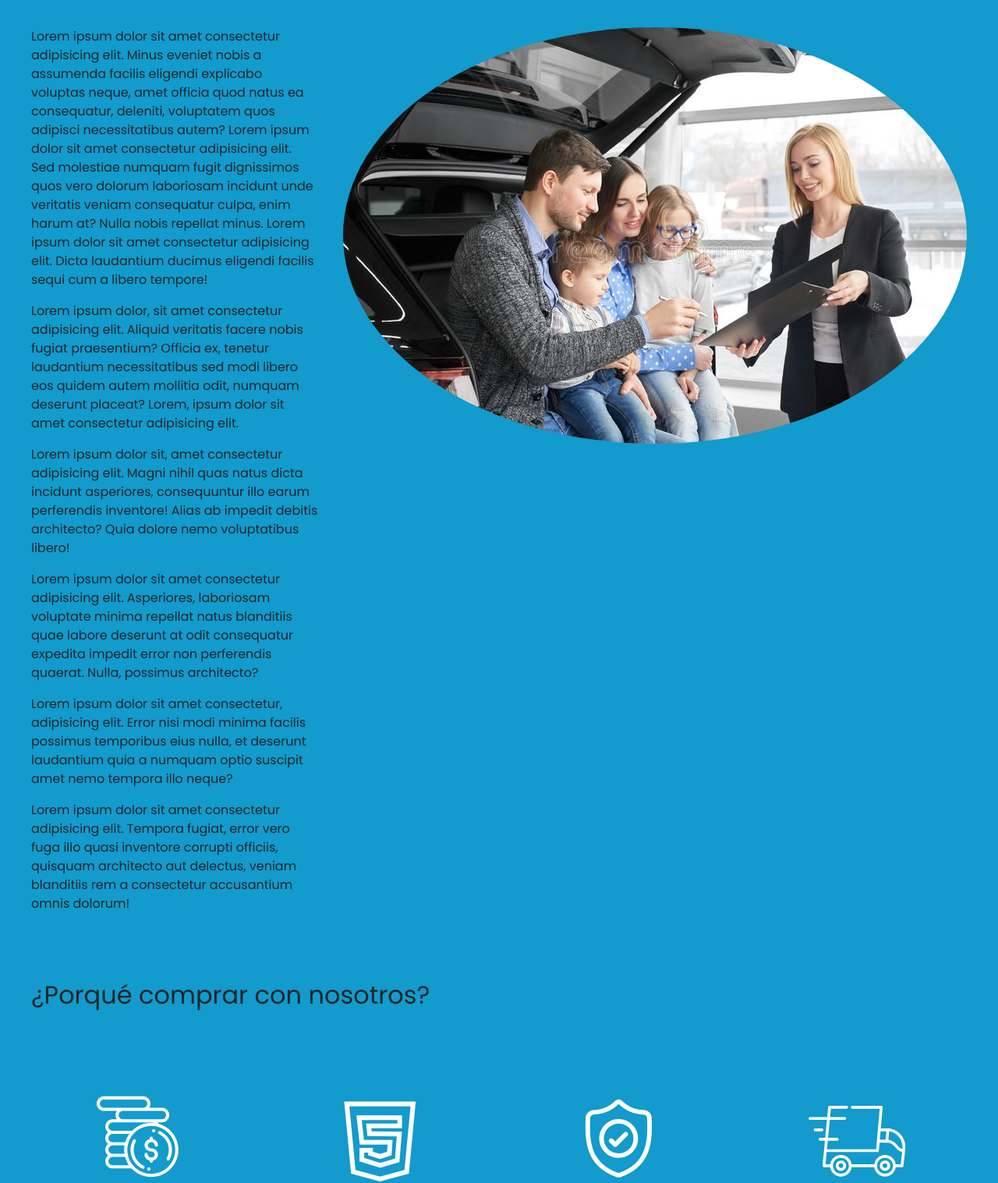
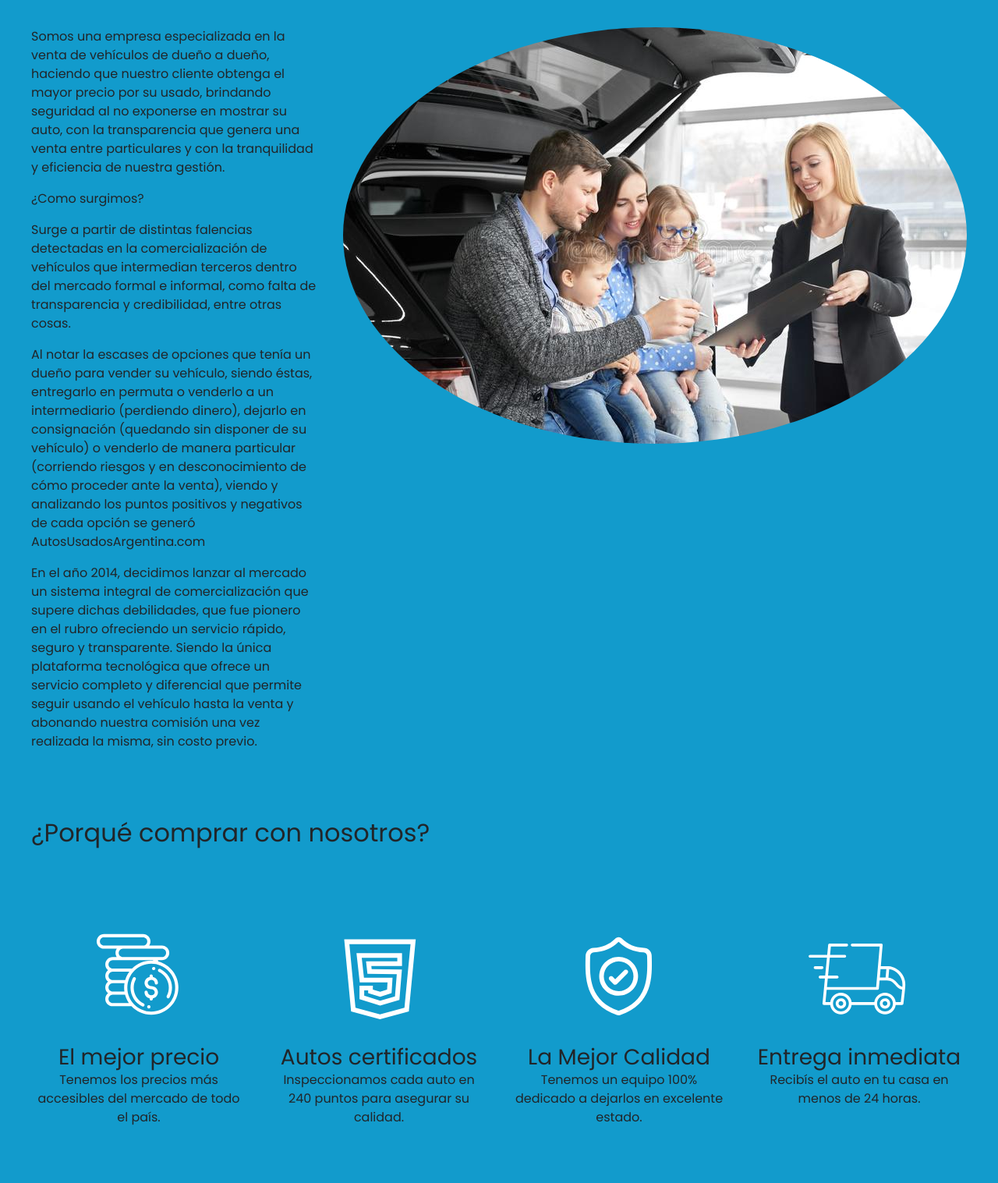
Before and after one commit to TomyMontenegro99/PFMontenegro, a website: page paginas/nosotros.html in a window 1280 px wide. Shown: the part 401-1918 px from the top of the page at 78% size. Drawn offline with nearby package versions, Linux system fonts and the light colour scheme; files whose address does not match are found by name.

Commit message:
se agrego texto real a la pagina nosotros y se arreglaron problemas con el responsive mobile

```diff
--- a/paginas/nosotros.html
+++ b/paginas/nosotros.html
@@ -31,12 +31,11 @@
         <h1>Sobre nosotros</h1>
         <div class="nosotros">
             <div class = "nosotros__contenido">
-                <p>Lorem ipsum dolor sit amet consectetur adipisicing elit. Minus eveniet nobis a assumenda facilis eligendi explicabo voluptas neque, amet officia quod natus ea consequatur, deleniti, voluptatem quos adipisci necessitatibus autem? Lorem ipsum dolor sit amet consectetur adipisicing elit. Sed molestiae numquam fugit dignissimos quos vero dolorum laboriosam incidunt unde veritatis veniam consequatur culpa, enim harum at? Nulla nobis repellat minus. Lorem ipsum dolor sit amet consectetur adipisicing elit. Dicta laudantium ducimus eligendi facilis sequi cum a libero tempore!</p>
-                <p>Lorem ipsum dolor, sit amet consectetur adipisicing elit. Aliquid veritatis facere nobis fugiat praesentium? Officia ex, tenetur laudantium necessitatibus sed modi libero eos quidem autem mollitia odit, numquam deserunt placeat? Lorem, ipsum dolor sit amet consectetur adipisicing elit.</p>
-                <p>Lorem ipsum dolor sit, amet consectetur adipisicing elit. Magni nihil quas natus dicta incidunt asperiores, consequuntur illo earum perferendis inventore! Alias ab impedit debitis architecto? Quia dolore nemo voluptatibus libero!</p>
-                <p>Lorem ipsum dolor sit amet consectetur adipisicing elit. Asperiores, laboriosam voluptate minima repellat natus blanditiis quae labore deserunt at odit consequatur expedita impedit error non perferendis quaerat. Nulla, possimus architecto?</p>
-                <p>Lorem ipsum dolor sit amet consectetur, adipisicing elit. Error nisi modi minima facilis possimus temporibus eius nulla, et deserunt laudantium quia a numquam optio suscipit amet nemo tempora illo neque?</p>
-                <p>Lorem ipsum dolor sit amet consectetur adipisicing elit. Tempora fugiat, error vero fuga illo quasi inventore corrupti officiis, quisquam architecto aut delectus, veniam blanditiis rem a consectetur accusantium omnis dolorum!</p>
+                <p>Somos una empresa especializada en la venta de vehículos de dueño a dueño, haciendo que nuestro cliente obtenga el mayor precio por su usado, brindando seguridad al no exponerse en mostrar su auto, con la transparencia que genera una venta entre particulares y con la tranquilidad y eficiencia de nuestra gestión. </p>
+                <p>¿Como surgimos?</p>
+                <p>Surge a partir de distintas falencias detectadas en la comercialización de vehículos que intermedian terceros dentro del mercado formal e informal, como falta de transparencia y credibilidad, entre otras cosas.</p>
+                <p>Al notar la escases de opciones que tenía un dueño para vender su vehículo, siendo éstas, entregarlo en permuta o venderlo a un intermediario (perdiendo dinero), dejarlo en consignación (quedando sin disponer de su vehículo) o venderlo de manera particular (corriendo riesgos y en desconocimiento de cómo proceder ante la venta), viendo y analizando los puntos positivos y negativos de cada opción se generó AutosUsadosArgentina.com </p>
+                <p>En el año 2014, decidimos lanzar al mercado un sistema integral de comercialización que supere dichas debilidades, que fue pionero en el rubro ofreciendo un servicio rápido, seguro y transparente. Siendo la única plataforma tecnológica que ofrece un servicio completo y diferencial que permite seguir usando el vehículo hasta la venta y abonando nuestra comisión una vez realizada la misma, sin costo previo.</p>
             </div>
             <img class="nosotros__imagen" src="../recursos/imagenes/comprando-auto2.jpg" alt="imagen nosotros">
         </div>
@@ -46,22 +45,22 @@
                 <div class="bloque">
                     <img class="bloque__imagen" src="../recursos/imagenes/icono_1.png" alt="porque comprar">
                     <h3 class="bloque__titulo">El mejor precio</h3>
-                    <p>Lorem ipsum dolor sit amet consectetur, adipisicing elit. Aperiam repellat optio molestias eum nam, ipsum omnis impedit, tempore at saepe, numquam fugiat odio. Recusandae et facere amet rem debitis quam.</p>
+                    <p>Tenemos los precios más accesibles del mercado de todo el país.</p>
                 </div>
                 <div class="bloque">
                     <img class="bloque__imagen" src="../recursos/imagenes/icono_2.png" alt="porque comprar">
                     <h3 class="bloque__titulo">Autos certificados</h3>
-                    <p>Lorem ipsum dolor sit amet consectetur, adipisicing elit. Nam obcaecati libero voluptatibus, incidunt dolorem numquam, id illum nisi sint dignissimos fuga modi minima, excepturi esse alias? Optio culpa eum minima?</p>
+                    <p>Inspeccionamos cada auto en 240 puntos para asegurar su calidad. </p>
                 </div>
                 <div class="bloque">
                     <img class="bloque__imagen" src="../recursos/imagenes/icono_3.png" alt="porque comprar">
                     <h3 class="bloque__titulo">La Mejor Calidad</h3>
-                    <p>Lorem ipsum dolor sit amet consectetur, adipisicing elit. Officia, mollitia reprehenderit tenetur cumque minima beatae architecto.</p>
+                    <p>Tenemos un equipo 100% dedicado a dejarlos en excelente estado.</p>
                 </div>
                 <div class="bloque">
                     <img class="bloque__imagen" src="../recursos/imagenes/icono_4.png" alt="porque comprar">
                     <h3 class="bloque__titulo">Entrega inmediata</h3>
-                    <p>Lorem ipsum dolor sit amet consectetur, adipisicing elit. Officia, mollitia reprehenderit tenetur cumque minima beatae architecto.</p>
+                    <p>Recibís el auto en tu casa en menos de 24 horas.</p>
                 </div>
             </div>
         </section>
```
